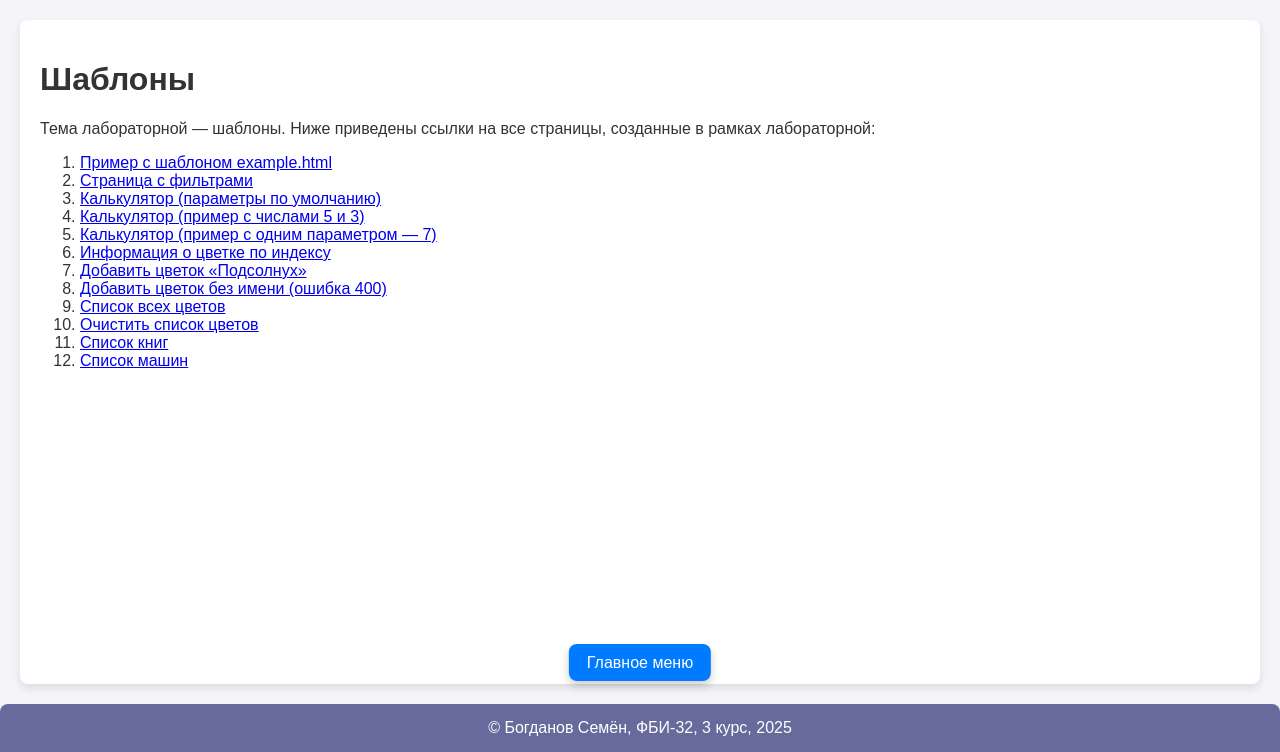
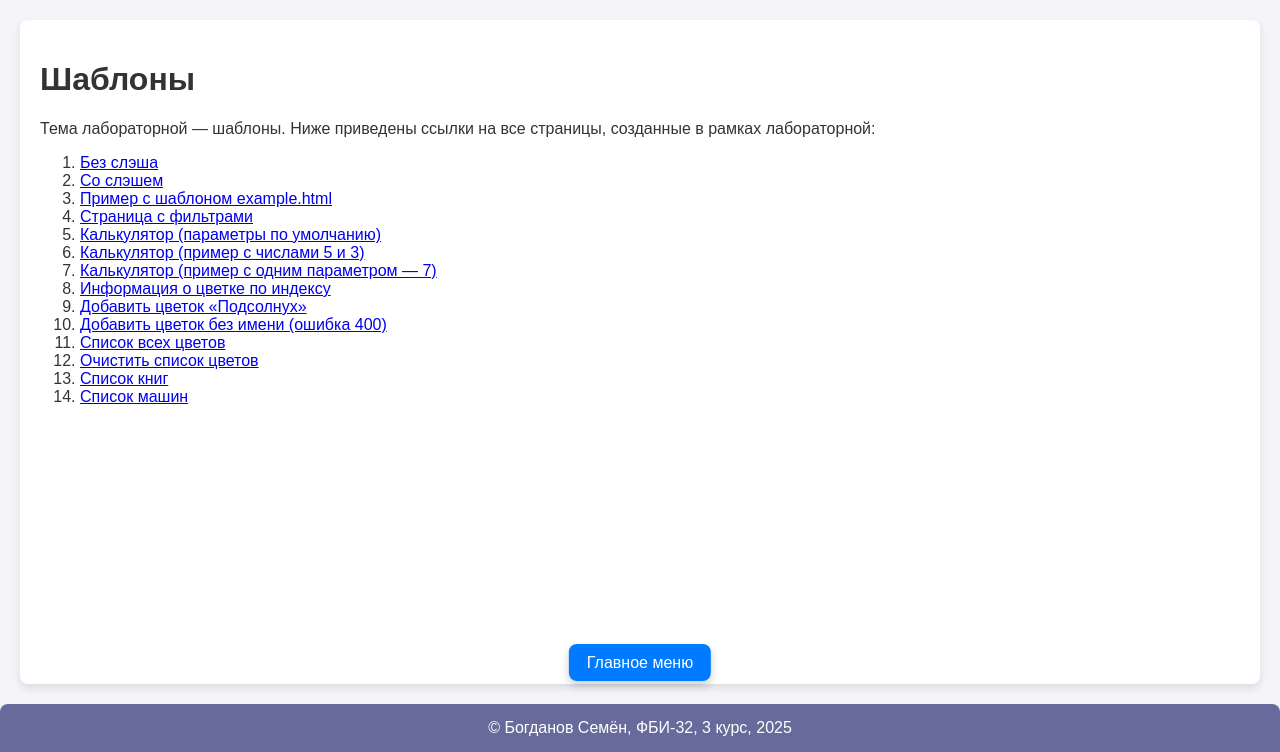
Before and after one commit to Semerka54/SUETA, a Flask app: page /lab2/ in a window 1280 px wide. Shown: the part 48-800 px from the top of the page. Run offline with Flask 3, Linux system fonts and the light colour scheme.

Commit message:
Доработки

```diff
--- a/templates/lab2.html
+++ b/templates/lab2.html
@@ -7,6 +7,8 @@
 <p>Тема лабораторной — шаблоны. Ниже приведены ссылки на все страницы, созданные в рамках лабораторной:</p>
 
 <ol>
+    <li><a href="/lab2/a">Без слэша</a></li>
+    <li><a href="/lab2/a/">Со слэшем</a></li>
     <li><a href="/lab2/example">Пример с шаблоном example.html</a></li>
     <li><a href="/lab2/filters">Страница с фильтрами</a></li>
     <li><a href="/lab2/calc/">Калькулятор (параметры по умолчанию)</a></li>
```
